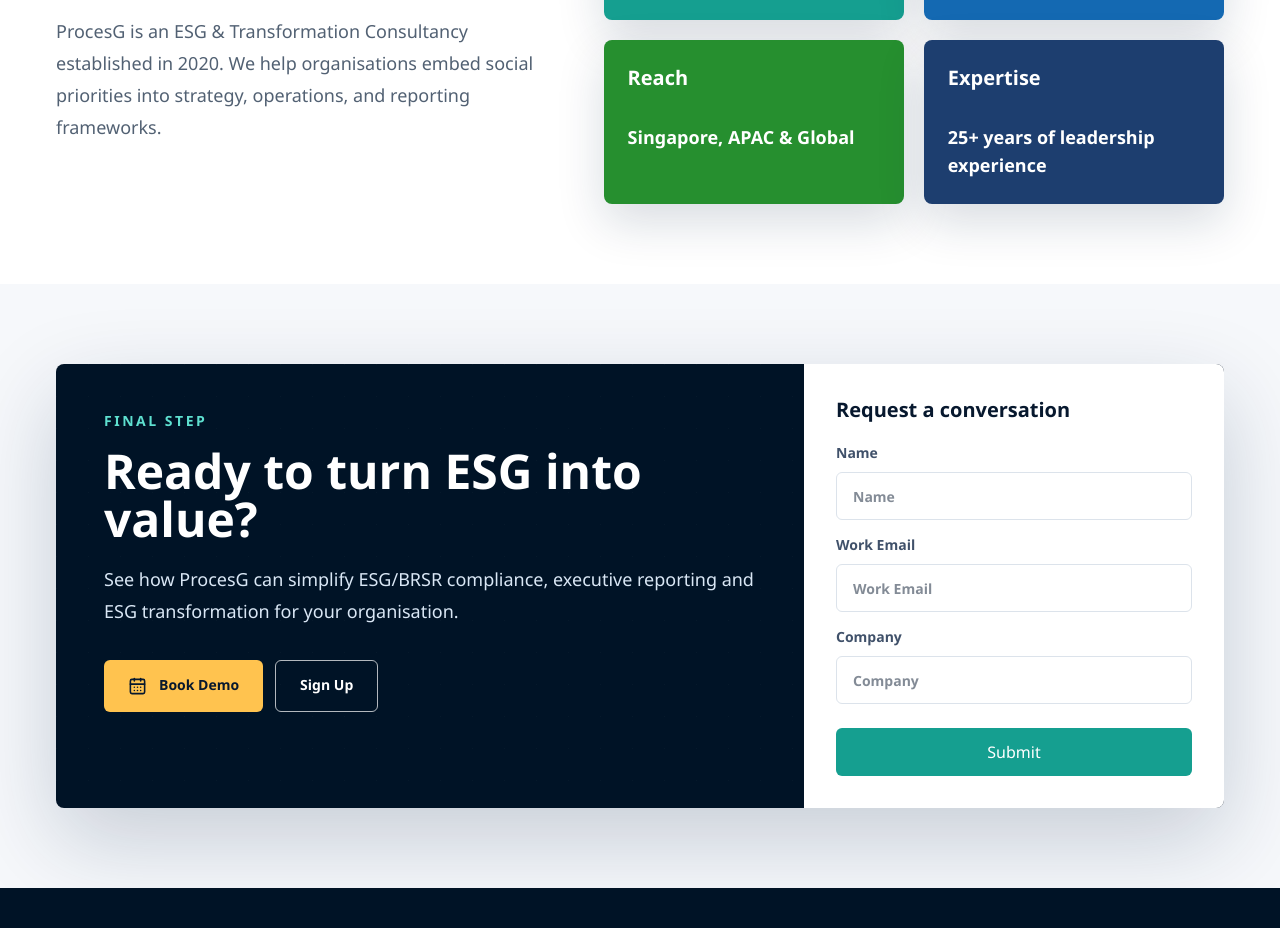
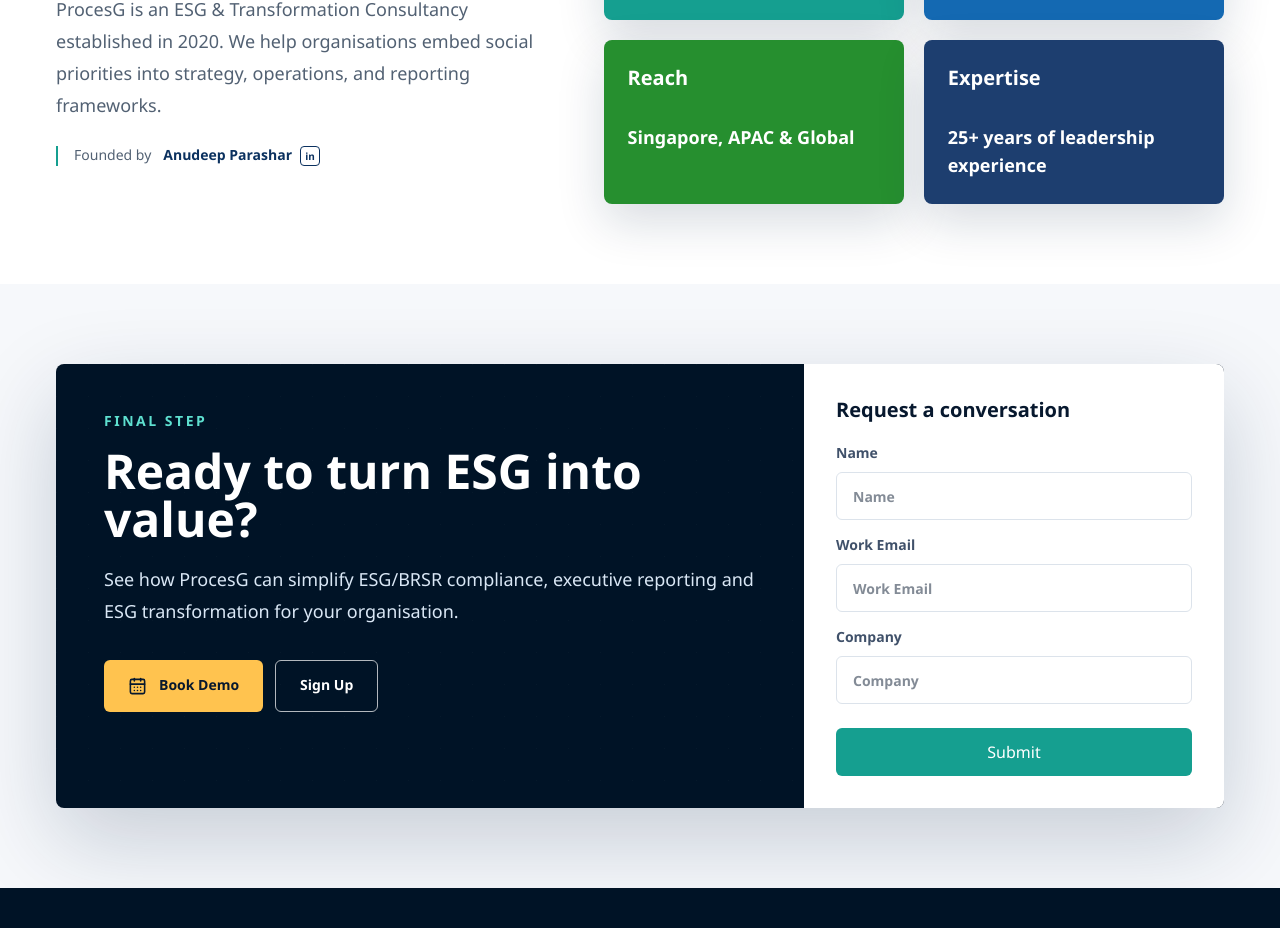
Before and after one commit to Arnav270803/BRSR_Frontend, a React (Vite) app: page / in a window 1280 px wide. Shown: the part 6111-7039 px from the top of the page. Built offline with nearby package versions, Linux system fonts and the light colour scheme; no server answers.

Commit message:
Add founder LinkedIn attribution

```diff
--- a/src/pages/LandingPage.tsx
+++ b/src/pages/LandingPage.tsx
@@ -968,6 +968,23 @@ function AboutSection() {
               in 2020. We help organisations embed social priorities into strategy,
               operations, and reporting frameworks.
             </p>
+            <div className="mt-6 flex items-center gap-3 border-l-2 border-[#159f90] pl-4 text-sm text-[#526173]">
+              <span>Founded by</span>
+              <a
+                className="inline-flex items-center gap-2 font-bold text-[#0b315f] transition hover:text-[#159f90] focus-visible:outline-2 focus-visible:outline-offset-4 focus-visible:outline-[#159f90]"
+                href="https://www.linkedin.com/in/anudeep-parashar?utm_source=share_via&utm_content=profile&utm_medium=member_ios"
+                rel="noreferrer"
+                target="_blank"
+              >
+                Anudeep Parashar
+                <span
+                  aria-hidden="true"
+                  className="flex size-5 items-center justify-center rounded-sm border border-current text-[10px] font-extrabold leading-none"
+                >
+                  in
+                </span>
+              </a>
+            </div>
           </div>
 
           <div className="grid gap-5 sm:grid-cols-2">
```
